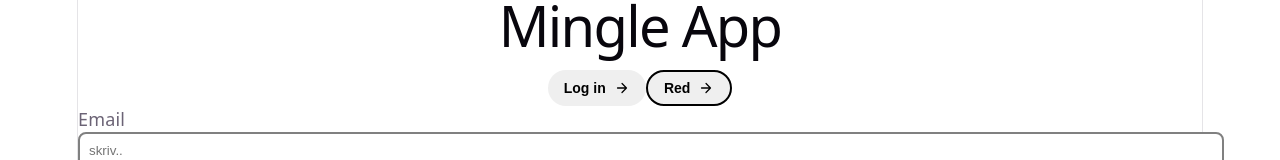
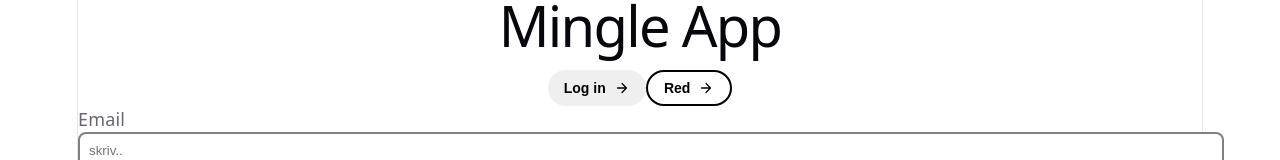
Before and after one commit to egirardo/mingle-app, a React (Vite) app in the folder client/: page / in a window 1280 px wide. Shown: the part 131-291 px from the top of the page. Built offline with nearby package versions, Linux system fonts and the light colour scheme.

Commit message:
fixed based on copilots sugestions

```diff
--- a/client/src/App.jsx
+++ b/client/src/App.jsx
@@ -13,7 +13,7 @@ function App() {
         <Button buttonName="Log in" />
         <Button
           buttonName="Red"
-          buttonColor="invisible"
+          buttonColor="transparent"
           type="submit"
           variant="blackBorder"
         />
--- a/client/src/components/Buttons/Button.jsx
+++ b/client/src/components/Buttons/Button.jsx
@@ -5,16 +5,9 @@ export default function Button({ buttonName, buttonColor, variant, type = "butto
   const colorClass = buttonColor ? (styles[buttonColor] ?? "") : "";
   const variantClass = variant ? (styles[variant] ?? "") : "";
   return (
-    <button
-      className={`${styles.button} ${colorClass} ${variantClass}` .trim()}
-      type={type}
-    >
+    <button className={`${styles.button} ${colorClass} ${variantClass}`.trim()} type={type}>
       <span className={styles.label}>{buttonName}</span>
-      <img
-        src={arrowRight}
-        className={styles.arrow}
-        alt="arrow poining to the right"
-      />
+      <img src={arrowRight} className={styles.arrow} alt="" aria-hidden="true" />
     </button>
   );
 }
```
